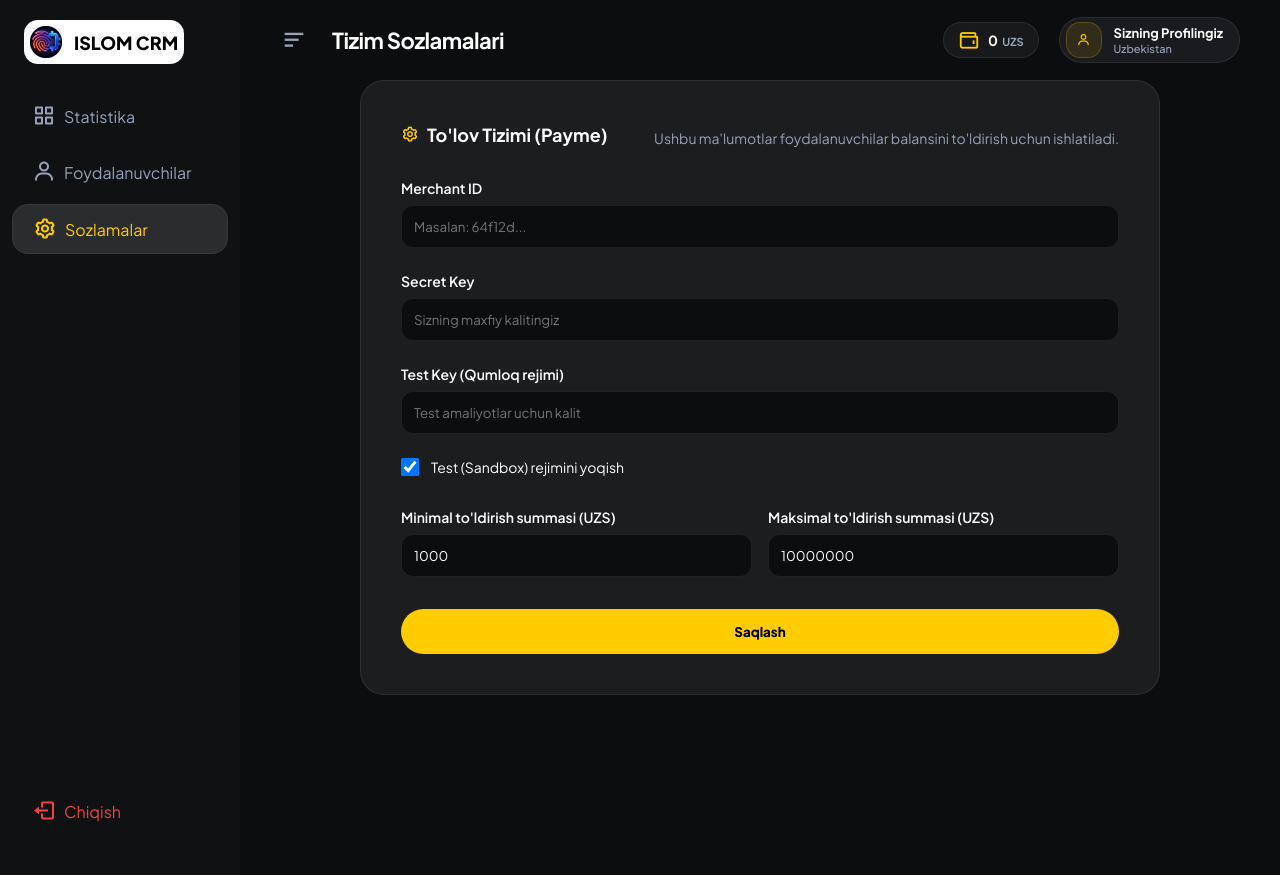
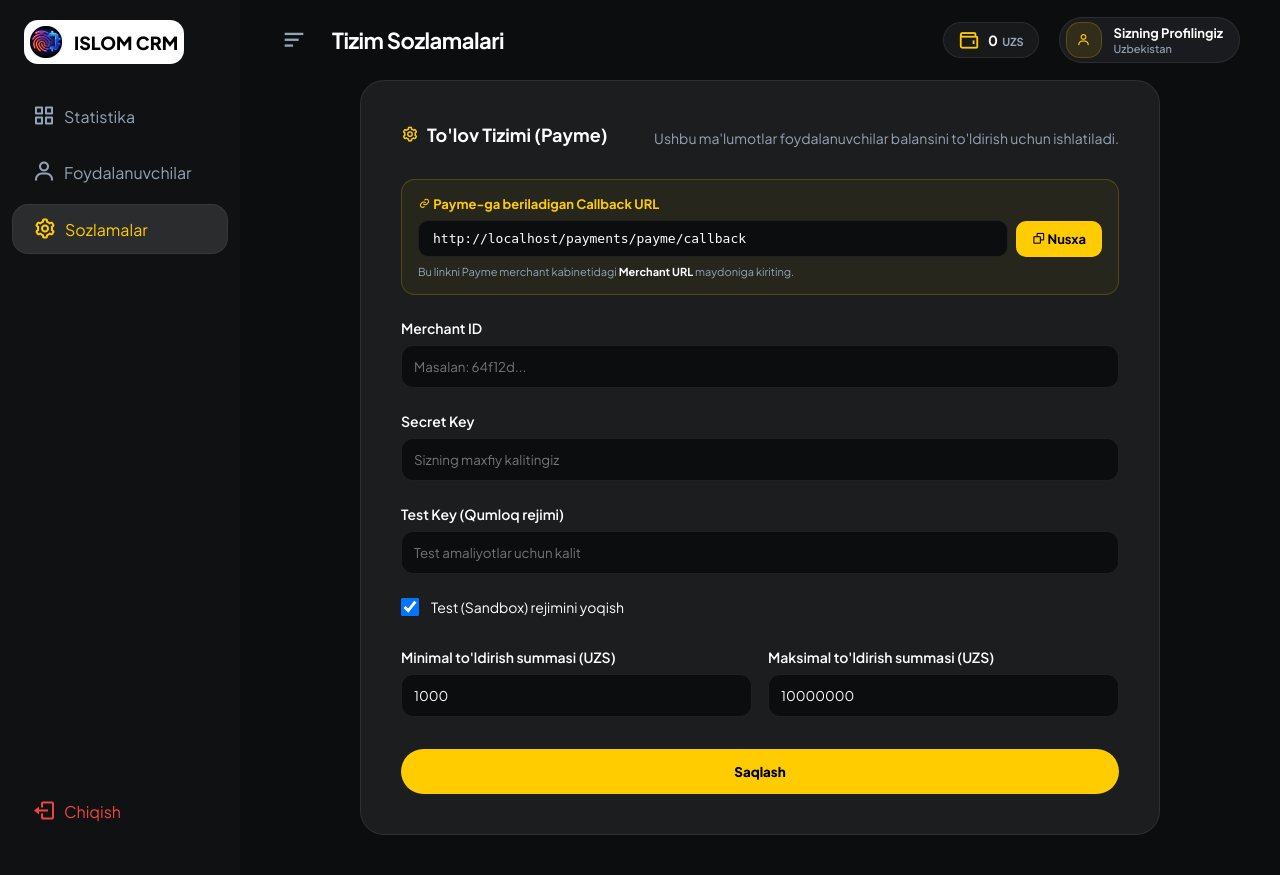
Before and after one commit to islampayments-byte/IslomCRM.uz, a Flask app: page /admin/settings in a window 1280 px wide. Run offline with Flask 3, Linux system fonts and the light colour scheme; a user stored in the database is signed in; data comes from the database, SQL or seed files in the repository.

Commit message:
UI: Show Payme callback URL with copy button in Admin settings

```diff
--- a/templates/admin/settings.html
+++ b/templates/admin/settings.html
@@ -42,6 +42,23 @@
                     {% endfor %}
                 {% endif %}
             {% endwith %}
+
+            <!-- Callback URL for Payme -->
+            <div style="margin-bottom: 24px; padding: 16px; background: rgba(255, 204, 0, 0.05); border: 1px solid rgba(255, 204, 0, 0.2); border-radius: 14px;">
+                <label style="display: block; margin-bottom: 8px; font-size: 13px; font-weight: 700; color: var(--primary-color);">
+                    <i class='bx bx-link'></i> Payme-ga beriladigan Callback URL
+                </label>
+                <div style="display: flex; gap: 8px; align-items: center;">
+                    <input type="text" readonly id="callback-url"
+                           value="{{ request.host_url.rstrip('/') }}/payments/payme/callback"
+                           style="flex: 1; padding: 10px 14px; border-radius: 10px; background: #0c0d0e; border: 1px solid var(--border-color); color: #fff; font-size: 13px; font-family: monospace;">
+                    <button type="button" onclick="copyCallback()"
+                            style="padding: 10px 16px; border-radius: 10px; background: var(--primary-color); color: #000; border: none; font-weight: 700; cursor: pointer; font-size: 13px; white-space: nowrap;">
+                        <i class='bx bx-copy'></i> Nusxa
+                    </button>
+                </div>
+                <p style="font-size: 11px; color: var(--text-muted); margin-top: 8px;">Bu linkni Payme merchant kabinetidagi <strong style="color: #fff;">Merchant URL</strong> maydoniga kiriting.</p>
+            </div>
 
             <div style="margin-bottom: 24px;">
                 <label style="display: block; margin-bottom: 8px; font-size: 14px; font-weight: 600;">Merchant ID</label>
@@ -91,3 +108,21 @@
     </div>
 </div>
 {% endblock %}
+
+{% block scripts %}
+<script>
+function copyCallback() {
+    const input = document.getElementById('callback-url');
+    input.select();
+    navigator.clipboard.writeText(input.value).then(() => {
+        const btn = document.querySelector('[onclick="copyCallback()"]');
+        btn.innerHTML = "<i class='bx bx-check'></i> Nusxalandi!";
+        btn.style.background = 'var(--success)';
+        setTimeout(() => {
+            btn.innerHTML = "<i class='bx bx-copy'></i> Nusxa";
+            btn.style.background = 'var(--primary-color)';
+        }, 2000);
+    });
+}
+</script>
+{% endblock %}
```
